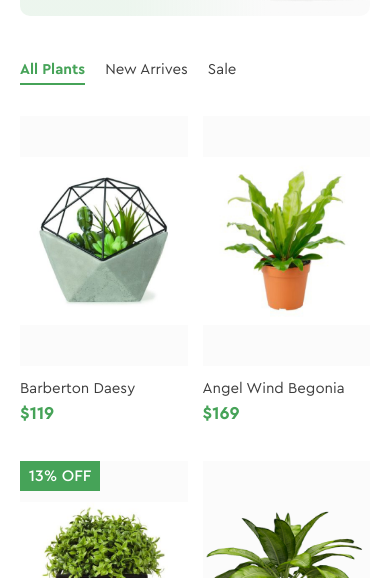
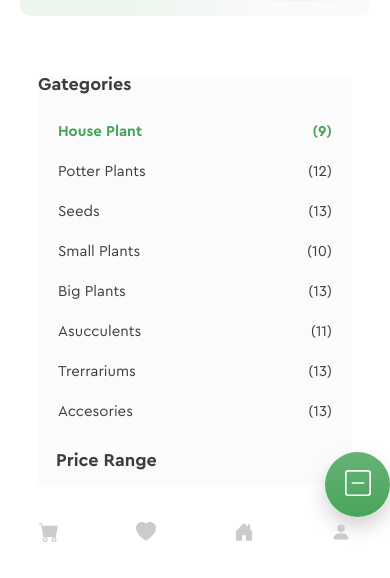
Before and after one commit to YuliMalec/Plants-Shop-React, a React (Vite) app: page / in a window 390 px wide. Shown: the part 266-844 px from the top of the page. Built offline with nearby package versions, Linux system fonts and the light colour scheme.

Commit message:
create mobile-menu

```diff
--- a/src/components/home/App.jsx
+++ b/src/components/home/App.jsx
@@ -24,7 +24,7 @@ const [productTitle,setProductTitle]=useState(titles[0])
 const [currentPage,setCurrentPage] = useState(1)
  const [isShowSize, setIsShowSize]=useState(false)
  const [size,setSize] = useState([]);
-
+ const[isShowSidebar,setIsShowSidebar] = useState(false)
     const url = 'https://fakestoreapi.com/products?';
 
     const chooseProduct=(param = 'House Plant')=>{
@@ -34,7 +34,7 @@ const [currentPage,setCurrentPage] = useState(1)
      setProductTitle(titles[0])
      setCat(param)
      setCurrentPage(1)
-
+  setIsShowSidebar(!isShowSidebar)
      }
 
      useEffect(()=>{
@@ -54,11 +54,14 @@ function handleInput(){
   width,
   isSearch,
   isScreenMd,
+  isScreenSm,
   isHome,currentPage,size,setSize,
   chooseProduct,productTitle,
   setProductTitle,
   setCurrentPage,setIsShowSize,isShowSize,
-  setList,list,cat
+  setList,list,cat,
+  setIsShowSidebar,
+isShowSidebar
 
  }
 
--- /dev/null
+++ b/src/components/shop/MobileMenu.jsx
@@ -0,0 +1,26 @@
+
+import './shop.css';
+
+import { BsCartFill } from "react-icons/bs";
+import { BsDashSquare } from "react-icons/bs";
+import { BsFillHouseDoorFill } from "react-icons/bs";
+import { BsHeartFill } from "react-icons/bs";
+import { BsPersonFill } from "react-icons/bs";
+
+function MobileMenu (props){
+
+    return(<div className="mobile-menu">
+    <div className='mobile-menu-container'>
+        <button  className='button-icon' onClick={()=>props.setIsShowSidebar(!props.isShowSidebar)}>
+        <BsDashSquare size={26}/></button>
+         </div>
+         <div className='mobile-icons' >
+        <BsCartFill className='icon' size={20}/>
+         <BsHeartFill className='icon' size={20}/>
+        <BsFillHouseDoorFill className='icon' size={20}/>
+
+        <BsPersonFill className='icon' size={20}/></div>
+    </div>)
+}
+
+export default MobileMenu;
--- a/src/components/shop/Shop.jsx
+++ b/src/components/shop/Shop.jsx
@@ -10,6 +10,7 @@ import Pagination from './Pagination';
 import plants from '../../data/plants.json'
 import { useEffect, useState, useMemo,useContext } from 'react';
 import Context from '../../hooks/Context';
+import MobileMenu from './MobileMenu';
 
 const titles = ['All Plants', 'New Arrives', 'Sale']
 const sortMenu = ['Defolt sorting','Rising price','Descending prices']
@@ -118,7 +119,7 @@ value.setProductTitle(titles[0])
          return item.sale!==''
         } )
    }
-   console.log(filteredList)
+
        return filteredList;
       }
 
@@ -131,9 +132,11 @@ value.setProductTitle(titles[0])
      }
 
      useEffect(()=>{
+       if(value.isShowSidebar){
+        document.querySelector('.range-track').style.left = (minValue/500) *100 + '%';
+     document.querySelector('.range-track').style.right =100-(maxValue/500) *100 + '%' ;
 
-     document.querySelector('.range-track').style.left = (minValue/500) *100 + '%';
-     document.querySelector('.range-track').style.right =100-(maxValue/500) *100 + '%' ;
+       }
 
      },[minValue,maxValue])
 
@@ -141,7 +144,7 @@ value.setProductTitle(titles[0])
     return <>
     <section className="shop">
 
-       <Sidebar chooseSize={chooseSize} value={value}  isFilter={isFilter} setIsFilter={setIsFilter}minValue={minValue}useMinRangeInput={useMinRangeInput}maxValue={maxValue}useMaxRangeInput={useMaxRangeInput}/>
+     {value.isShowSidebar && <Sidebar chooseSize={chooseSize} value={value}  isFilter={isFilter} setIsFilter={setIsFilter}minValue={minValue}useMinRangeInput={useMinRangeInput}maxValue={maxValue}useMaxRangeInput={useMaxRangeInput}/>}
         <article className="products-section">
 <div className='products-top'>
             <div className='products-titles'>
@@ -172,7 +175,10 @@ value.setProductTitle(titles[0])
         </article>
 
             <Pagination value={value} paginate={paginate} limitPage={limitPage} totalPage={totalPage}/>
-
+{value.width < 414 && <MobileMenu
+setIsShowSidebar={value.setIsShowSidebar}
+isShowSidebar={value.isShowSidebar}
+/>}
     </section>
     </>
 }
--- a/src/components/shop/shop.css
+++ b/src/components/shop/shop.css
@@ -1,8 +1,7 @@
 .shop{
     margin-top: 46px;
-    display: grid;
+  display: grid;
 
-      grid-template-columns: minmax(187px, 310px) minmax(187px, 840px) ;
 justify-content: space-between;
 
 
@@ -10,25 +9,25 @@ justify-content: space-between;
 @media (max-width:414px) {
     .navigation{
         margin-top: 30px;
+
     }
  .shop{
-
- grid-template-columns:0px 370px;
-
-
+display: flex;
+flex-direction: column;
  }
  .sort{
     visibility: hidden;
  }
- .sidebar{
- bottom: -110%;
 
- }
  .products-section{
-    width: 350px;
+    grid-column-start: 1;
+    height: 100%;
+
 
  }
  .products{
+    grid-template-columns: repeat(2,175px);
+   grid-template-rows: repeat(3,245px);
     width: 350px;
     gap:40px 15px;
  }
@@ -38,41 +37,61 @@ justify-content: space-between;
     border-radius: 16px;
  }
  .product img{
-    width: 175px;
+    width: 100%;
     height: 225px;
-    object-fit: contain;
+    object-fit:cover;
  }
  .product-name{
     margin: 15px 0 8px 0;
  }
+ .sidebar-img{
+    display: none;
+ }
 }
 @media (max-width:768px) {
 .shop{
-   /* grid-template-columns: 250px 478px;*/
+
+   grid-template-columns: 30% 70%;
+
 }
+.size{
+    display: none;
+}
+ .sort{
+    visibility: hidden;
+ }
+ .sidebar-img{
+    margin-top: 15px;
+
+ }
   .products{
 
-    grid-template-columns: repeat(2,1fr);
-   grid-template-rows: repeat(3,1fr);
-
+    grid-template-columns: repeat(2,minmax(170px,210px));
+   grid-template-rows: repeat(3,minmax(240px, 250px));
+   justify-content: center;
+     gap:40px 15px;
 }
 .products-titles{
     column-gap: 20px;
 }
 .product img{
-    width: 200px;
-    height: 250px;
+    width:100%;
+    height: 100%;
 }
  }
  @media (min-width:1000px){
     .shop{
-
+     grid-template-columns: 25% 75%;
     }
     .products-titles{
    column-gap:  37px;
 }
+.sidebar-img{
+    width: 100%;
+}
 .products{
-    grid-template-columns: repeat(3,1fr);
+    grid-template-columns: repeat(3,260px);
+    grid-template-rows: repeat(3,320px);
     gap:70px 30px;
     height: 100%;
 }
@@ -154,7 +173,6 @@ padding: 20px;
 }
 .sidebar-img{
     padding-bottom: 16px;
-    width: 100%;
     background: linear-gradient(rgba(70, 163, 88, 0.1),
     rgba(70, 163, 88, 0.03));
 }
@@ -244,17 +262,18 @@ color: rgba(61, 61, 61, 1);
 }
 .products-top{
     height: 23px;
-    display:grid;
-    grid-template-columns: minmax(150px, 255px) 0px;
-    grid-template-rows: minmax(10px, 23px);
+   display: flex;
+   flex-direction: row;
   justify-content: space-between;
+
 
 
 }
 .products-titles{
   display: flex;
   flex-direction: row;
-
+ width: 100%;
+ flex: 1 1 70%;
 
 
 }
@@ -268,7 +287,7 @@ cursor: pointer;
 }
 .sort{
     display: flex;
-
+    flex:1 1 30%;
 
 
 }
@@ -386,12 +405,15 @@ z-index: 4;
     font-size: 16px;
 }
 .navigation{
-    grid-column-start: 2;
 
+grid-column: 2;
+margin-top: 30px;
  display: flex;
     flex-direction: row;
     column-gap: 10px;
+  margin-bottom: 130px;
   justify-self: end;
+
 }
 .navigation .nav{
     width: 35px;
@@ -407,3 +429,60 @@ z-index: 4;
     background: var(--green-color);
     color: rgba(229, 229, 229, 1);
 }
+
+
+.mobile-menu{
+    position: fixed;
+    left: 0;
+    bottom: 0;
+ height: 126px;
+  width: 100%;
+
+
+}
+.mobile-menu>.mobile-menu-container{
+float: inline-end;
+display: flex;
+justify-content: center;
+height: 32.5px;
+
+}
+.mobile-menu>.mobile-menu-container>.button-icon{
+
+
+    width: 65px;
+    height: 65px;
+    border-radius: 50%;
+  margin-bottom: -50%;
+    background: linear-gradient(180deg, rgba(70, 163, 88, 0.8) -16.92%, #46A358 109.23%);
+    color: #fff;
+    position: relative;
+    box-shadow: 0px 10px 20px 0px rgba(211, 211, 211, 2);
+    z-index: 5;
+
+
+
+
+
+}
+.mobile-menu>.mobile-menu-container>.button-icon::after{
+
+}
+.mobile-menu>.mobile-icons>.icon{
+    color: rgba(203, 203, 203, 1);
+    cursor: pointer;
+
+}
+.mobile-menu>.mobile-icons{
+    display: inline-flex;
+     height: 95px;
+     width: 100%;
+     background: #fff;
+
+     flex-direction: row;
+     justify-content:space-around;
+     align-items: center;
+
+
+
+}
```
